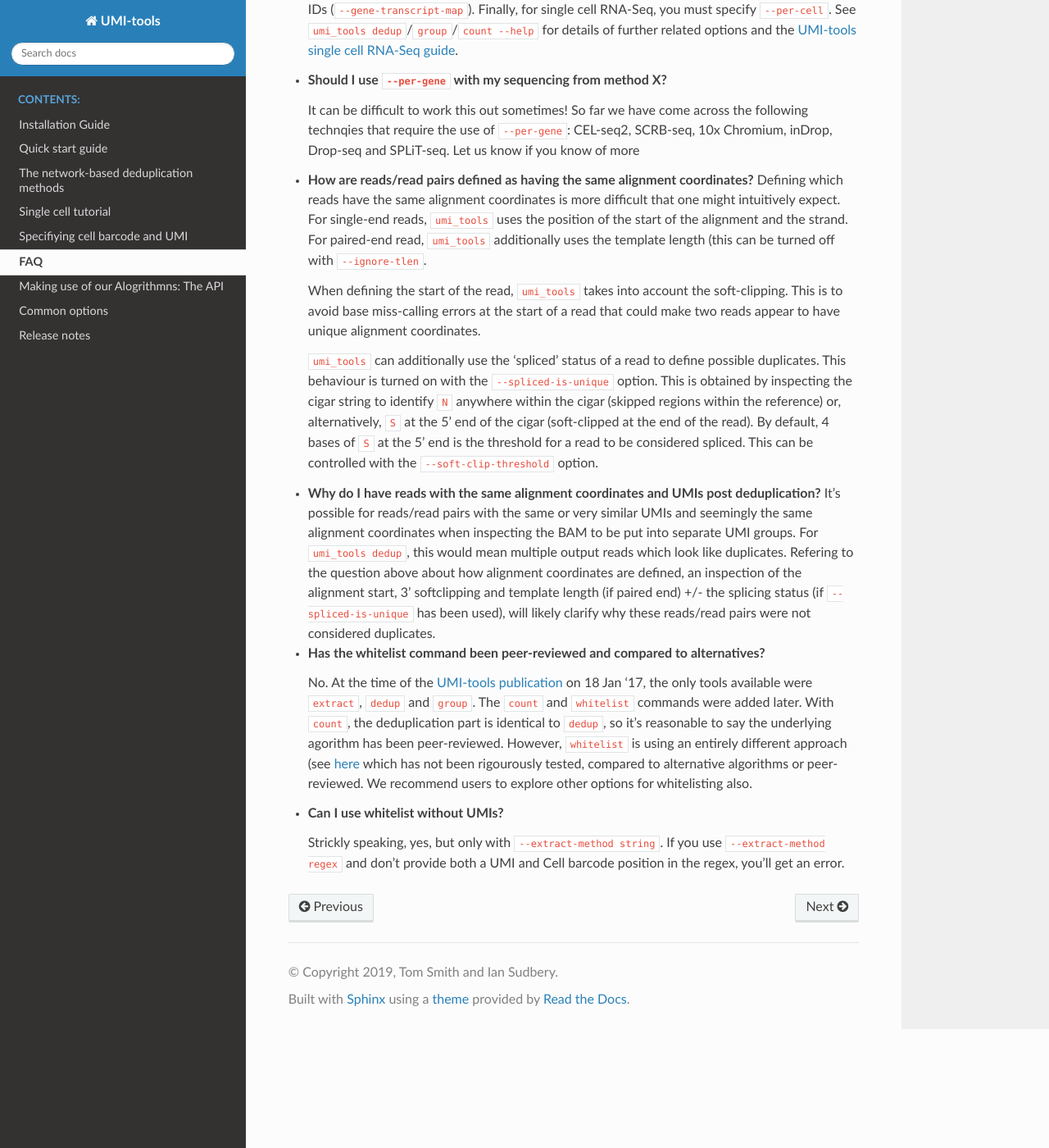
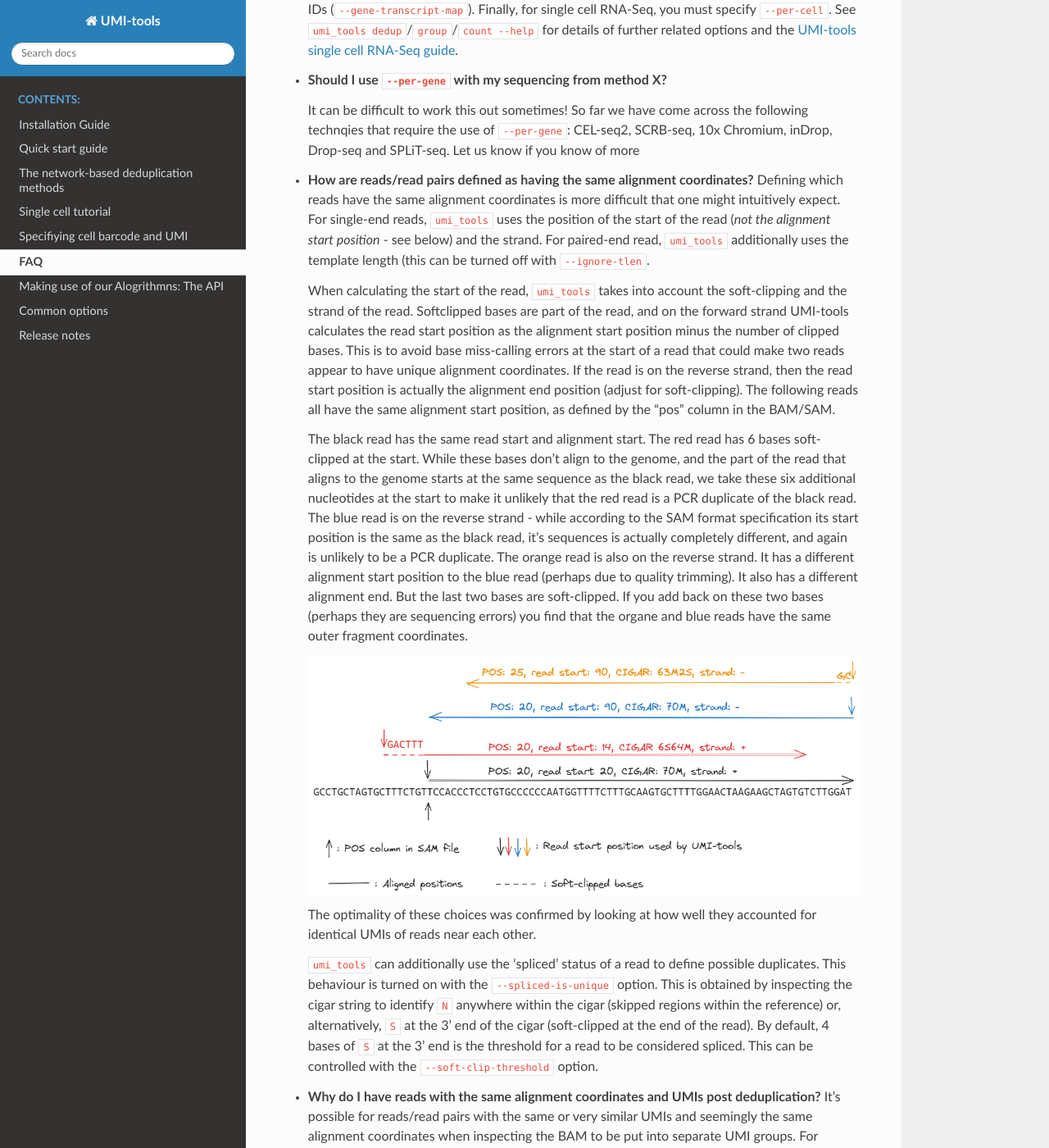
Before and after one commit to CGATOxford/UMI-tools, a Sphinx documentation site: the page built from doc/faq.md, in a window 1280 px wide and 1400 px high, scrolled down 1676 px. Shown: the whole window at 82% size. Built offline with Sphinx 7.4.7 and the Read the Docs theme 2.0.0, drawn with Linux system fonts in a browser that asks for light colours; some of the changed text lies outside the part shown.

Commit message:
expanded read start calc and added fig

```diff
--- a/doc/faq.md
+++ b/doc/faq.md
@@ -52,14 +52,21 @@
 
 
 - **How are reads/read pairs defined as having the same alignment coordinates?**
-    Defining which reads have the same alignment coordinates is more difficult that one might intuitively expect. For single-end reads, `umi_tools` uses the position of the start of the alignment and the strand. For paired-end read, `umi_tools` additionally uses the template length (this can be turned off with `--ignore-tlen`.
+    Defining which reads have the same alignment coordinates is more difficult that one might intuitively expect. For single-end reads, `umi_tools` uses the position of the start of the read (_not the alignment start position_ - see below) and the strand. For paired-end read, `umi_tools` additionally uses the template length (this can be turned off with `--ignore-tlen`.
 
-    When defining the start of the read, `umi_tools` takes into account the soft-clipping. This is to avoid base miss-calling errors at the start of a read that could make two reads appear to have unique alignment coordinates.
+    When calculating the start of the read, `umi_tools` takes into account the soft-clipping and the strand of the read. Softclipped bases are part of the read, and on the forward strand UMI-tools calculates the read start position as the alignment start position minus the number of clipped bases. This is to avoid base miss-calling errors at the start of a read that could make two reads appear to have unique alignment coordinates. If the read is on the reverse strand, then the read start position is actually the alignment end position (adjust for soft-clipping). The following reads all have the same alignment start position, as defined by the "pos" column in the BAM/SAM.
 
-    `umi_tools` can additionally use the 'spliced' status of a read to define possible duplicates. This behaviour is turned on with the `--spliced-is-unique` option. This is obtained by inspecting the cigar string to identify `N` anywhere within the cigar (skipped regions within the reference) or, alternatively, `S` at the 5' end of the cigar (soft-clipped at the end of the read). By default, 4 bases of `S` at the 5' end is the threshold for a read to be considered spliced. This can be controlled with the `--soft-clip-threshold` option.
+
+    The black read has the same read start and alignment start. The red read has 6 bases soft-clipped at the start. While these bases don't align to the genome, and the part of the read that aligns to the genome starts at the same sequence as the black read, we take these six additional nucleotides at the start to make it unlikely that the red read is a PCR duplicate of the black read.  The blue read is on the reverse strand - while according to the SAM format specification its start position is the same as the black read, it's sequences is actually completely different, and again is unlikely to be a PCR duplicate. The orange read is also on the reverse strand. It has a different alignment start position to the blue read (perhaps due to quality trimming). It also has a different alignment end. But the last two bases are soft-clipped. If you add back on these two bases (perhaps they are sequencing errors) you find that the organe and blue reads have the same outer fragment coordinates.
+
+   ![Calculating the read start](./read_start_calculation.png)
+
+    The optimality of these choices was confirmed by looking at how well they accounted for identical UMIs of reads near each other.
+
+    `umi_tools` can additionally use the 'spliced' status of a read to define possible duplicates. This behaviour is turned on with the `--spliced-is-unique` option. This is obtained by inspecting the cigar string to identify `N` anywhere within the cigar (skipped regions within the reference) or, alternatively, `S` at the 3' end of the cigar (soft-clipped at the end of the read). By default, 4 bases of `S` at the 3' end is the threshold for a read to be considered spliced. This can be controlled with the `--soft-clip-threshold` option.
 
 - **Why do I have reads with the same alignment coordinates and UMIs post deduplication?**
-    It's possible for reads/read pairs with the same or very similar UMIs and seemingly the same alignment coordinates when inspecting the BAM to be put into separate UMI groups. For `umi_tools dedup`, this would mean multiple output reads which look like duplicates. Refering to the question above about how alignment coordinates are defined, an inspection of the alignment start, 3' softclipping and template length (if paired end) +/- the splicing status (if `--spliced-is-unique`  has been used), will likely clarify why these reads/read pairs were not considered duplicates.
+    It's possible for reads/read pairs with the same or very similar UMIs and seemingly the same alignment coordinates when inspecting the BAM to be put into separate UMI groups. For `umi_tools dedup`, this would mean multiple output reads which look like duplicates. Refering to the question above about how alignment coordinates are defined, an inspection of the strand, alignment start, 5' softclipping and template length (if paired end) +/- the splicing status (if `--spliced-is-unique`  has been used), will likely clarify why these reads/read pairs were not considered duplicates.
 
 - **Has the whitelist command been peer-reviewed and compared to alternatives?**
 
```
Also changed, not shown: doc/read_start_calculation.png (added), doc/read_start_calculation.svg (added), 1 other file.
